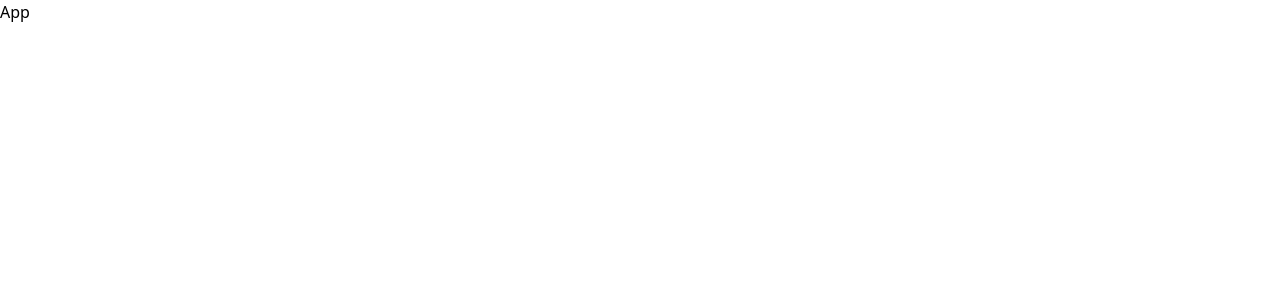
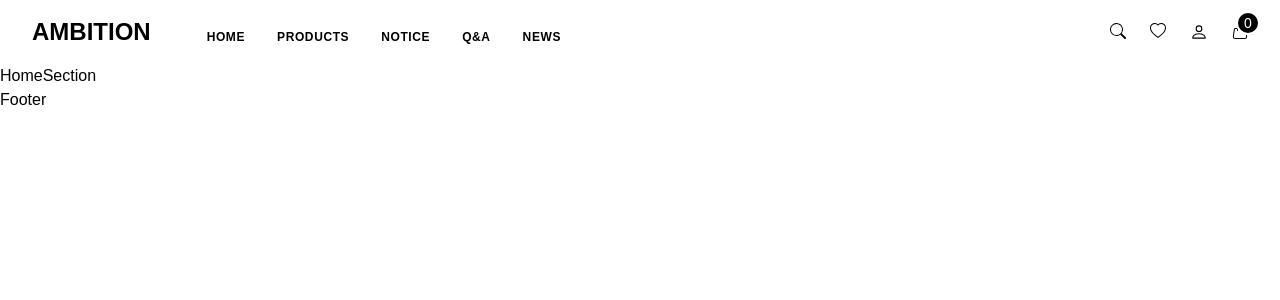
Before and after one commit to imkhanh/ecommerce-app-v1, a React (Create React App) app in the folder client/: page / in a window 1280 px wide. Shown: the top 300 px of the page. Built offline with nearby package versions, Linux system fonts and the light colour scheme.

Commit message:
create login/register modal

```diff
--- a/client/package.json
+++ b/client/package.json
@@ -43,7 +43,6 @@
 	},
 	"devDependencies": {
 		"autoprefixer": "^10.4.7",
-		"dotenv": "^16.0.1",
 		"postcss": "^8.4.14",
 		"tailwindcss": "^3.1.6"
 	}
--- a/client/src/App.js
+++ b/client/src/App.js
@@ -1,7 +1,19 @@
-import React from 'react';
+import React, { useReducer } from 'react';
+import { BrowserRouter, Routes, Route } from 'react-router-dom';
+import { LayoutContext, layoutReducer, layoutState, Home } from './components/Shop';
 
 const App = () => {
-	return <div>App</div>;
+	const [state, dispatch] = useReducer(layoutReducer, layoutState);
+
+	return (
+		<LayoutContext.Provider value={{ state, dispatch }}>
+			<BrowserRouter>
+				<Routes>
+					<Route path="/" element={<Home />} />
+				</Routes>
+			</BrowserRouter>
+		</LayoutContext.Provider>
+	);
 };
 
 export default App;
--- /dev/null
+++ b/client/src/components/Shop/Home/Home.js
@@ -0,0 +1,20 @@
+import React, { createContext, useReducer } from 'react';
+import Layout from '../Layout/Layout';
+
+export const HomeContext = createContext();
+
+const HomeSection = () => {
+	return <section>HomeSection</section>;
+};
+
+const Home = () => {
+	const [state, dispatch] = useReducer();
+
+	return (
+		<HomeContext.Provider value={{ state, dispatch }}>
+			<Layout children={<HomeSection />} />
+		</HomeContext.Provider>
+	);
+};
+
+export default Home;
--- /dev/null
+++ b/client/src/components/Shop/Layout/Footer.js
@@ -0,0 +1,7 @@
+import React from 'react';
+
+const Footer = () => {
+	return <div>Footer</div>;
+};
+
+export default Footer;
--- /dev/null
+++ b/client/src/components/Shop/Layout/Header.js
@@ -0,0 +1,59 @@
+import React, { useContext } from 'react';
+import { Link } from 'react-router-dom';
+import { BsHandbag, BsHeart, BsSearch, BsPerson } from 'react-icons/bs';
+import { LayoutContext } from './Layout';
+
+const Header = () => {
+	const { dispatch } = useContext(LayoutContext);
+
+	const links = [
+		{ label: 'Home', to: '/' },
+		{ label: 'Products', to: '/' },
+		{ label: 'Notice', to: '/' },
+		{ label: 'Q&A', to: '/' },
+		{ label: 'News', to: '/' },
+	];
+	return (
+		<header className="h-16 px-8 md:px-4 bg-white flex items-center justify-between">
+			<div className="flex items-end">
+				<div>
+					<Link to="/" className="text-2xl uppercase font-bold">
+						Ambition
+					</Link>
+				</div>
+				<nav className="ml-14">
+					<ul className="flex space-x-8 lg:space-x-6 sm:hidden">
+						{links.map((link, index) => {
+							return (
+								<li key={index}>
+									<Link to={`${link.to}`} className="text-xs font-semibold uppercase tracking-wider text-black">
+										{link.label}
+									</Link>
+								</li>
+							);
+						})}
+					</ul>
+				</nav>
+			</div>
+			<div className="flex space-x-6">
+				<div className="md:hidden">
+					<BsSearch />
+				</div>
+				<Link to="/user/wish-list">
+					<BsHeart />
+				</Link>
+				<div className="cursor-pointer select-none">
+					<span onClick={() => dispatch({ type: 'loginRegisterModal', payload: true })}>
+						<BsPerson className="text-lg" />
+					</span>
+				</div>
+				<div className="cursor-pointer relative">
+					<BsHandbag />
+					<span className="absolute -top-3 -right-3 w-6 h-6 bg-black text-white rounded-full border-2 border-white flex justify-center items-center text-sm">0</span>
+				</div>
+			</div>
+		</header>
+	);
+};
+
+export default Header;
--- /dev/null
+++ b/client/src/components/Shop/Layout/Layout.js
@@ -0,0 +1,19 @@
+import React, { createContext } from 'react';
+import Header from './Header';
+import Footer from './Footer';
+import LoginRegisterModal from '../LoginRegisterModal/LoginRegisterModal';
+
+export const LayoutContext = createContext();
+
+const Layout = ({ children }) => {
+	return (
+		<>
+			<Header />
+			<LoginRegisterModal />
+			<div>{children}</div>
+			<Footer />
+		</>
+	);
+};
+
+export default Layout;
--- /dev/null
+++ b/client/src/components/Shop/Layout/LayoutContext.js
@@ -0,0 +1,18 @@
+export const layoutState = {
+	loginRegisteModal: false,
+	cartModal: false,
+	mobileToggle: false,
+};
+
+export const layoutReducer = (state = layoutState, action) => {
+	switch (action.type) {
+		case 'mobileToggle':
+			return { ...state, mobileToggle: action.payload };
+		case 'cartModal':
+			return { ...state, cartModal: action.payload };
+		case 'loginRegisteModal':
+			return { ...state, loginRegisteModal: action.payload };
+		default:
+			return state;
+	}
+};
--- /dev/null
+++ b/client/src/components/Shop/LoginRegisterModal/Login.js
@@ -0,0 +1,33 @@
+import React from 'react';
+
+const Login = () => {
+	return (
+		<div className="py-4 px-12">
+			<div className="mb-8 space-y-4">
+				<h4 className="text-center text-base font-black uppercase">Ambition</h4>
+				<p className="text-center text-xl uppercase font-medium">
+					Your account <br /> for everything shop
+				</p>
+			</div>
+			<form>
+				<div className="mb-4 space-y-1">
+					<label htmlFor="email" className="text-sm text-black/80 font-medium">
+						Email Address
+					</label>
+					<input type="text" name="email" className="px-2 w-full h-10 border border-gray-200 rounded-sm bg-white focus:border-black outline-none" />
+				</div>
+				<div className="mb-4 space-y-1">
+					<label htmlFor="password" className="text-sm text-black/80 font-medium">
+						Password
+					</label>
+					<input type="password" name="password" className="px-2 w-full h-10 border border-gray-200 rounded-sm bg-white focus:border-black outline-none" />
+				</div>
+				<button type="submit" className="w-full h-10 text-xs uppercase font-medium tracking-wider text-white bg-black rounded-sm">
+					Login
+				</button>
+			</form>
+		</div>
+	);
+};
+
+export default Login;
--- /dev/null
+++ b/client/src/components/Shop/LoginRegisterModal/LoginRegisterModal.js
@@ -0,0 +1,24 @@
+import React, { useContext, useState } from 'react';
+import Login from './Login';
+import Register from './Register';
+import { LayoutContext } from '../Layout/Layout';
+
+const LoginRegisterModal = () => {
+	const { state, dispatch } = useContext(LayoutContext);
+	const [login, setLogin] = useState(true);
+
+	return (
+		<div>
+			<div onClick={() => dispatch({ type: 'loginRegisterModal', payload: false })} className={`${state.loginRegisterModal ? '' : 'hidden'} fixed inset-0 bg-black/30 z-20`} />
+			<div className={`${state.loginRegisterModal ? '' : 'hidden'} fixed top-1/2 left-1/2 transform -translate-x-1/2 -translate-y-1/2 bg-white max-w-sm w-full h-auto rounded-sm shadow-lg z-50`}>
+				{login ? <Login /> : <Register />}
+
+				<div onClick={() => setLogin(!login)} className="py-8 px-12 text-center">
+					<p className="text-xs text-black/50 hover:text-black hover:underline cursor-pointer select-none">{login ? 'Not a Member? Join us' : 'Already an account? Login'}</p>
+				</div>
+			</div>
+		</div>
+	);
+};
+
+export default LoginRegisterModal;
--- /dev/null
+++ b/client/src/components/Shop/LoginRegisterModal/Register.js
@@ -0,0 +1,43 @@
+import React from 'react';
+
+const Register = () => {
+	return (
+		<div className="py-4 px-12">
+			<div className="mb-8 space-y-4">
+				<h4 className="text-center text-base font-black uppercase">Ambition</h4>
+				<p className="text-center text-xl uppercase font-medium">Become a member shop</p>
+			</div>
+			<form>
+				<div className="mb-4 space-y-1">
+					<label htmlFor="fullname" className="text-sm text-black/80 font-medium">
+						Full name
+					</label>
+					<input type="text" name="fullname" className="px-2 w-full h-10 border border-gray-200 rounded-sm bg-white focus:border-black outline-none" />
+				</div>
+				<div className="mb-4 space-y-1">
+					<label htmlFor="username" className="text-sm text-black/80 font-medium">
+						User name
+					</label>
+					<input type="text" name="username" className="px-2 w-full h-10 border border-gray-200 rounded-sm bg-white focus:border-black outline-none" />
+				</div>
+				<div className="mb-4 space-y-1">
+					<label htmlFor="email" className="text-sm text-black/80 font-medium">
+						Email Address
+					</label>
+					<input type="text" name="email" className="px-2 w-full h-10 border border-gray-200 rounded-sm bg-white focus:border-black outline-none" />
+				</div>
+				<div className="mb-4 space-y-1">
+					<label htmlFor="password" className="text-sm text-black/80 font-medium">
+						Password
+					</label>
+					<input type="password" name="password" className="px-2 w-full h-10 border border-gray-200 rounded-sm bg-white focus:border-black outline-none" />
+				</div>
+				<button type="submit" className="w-full h-10 text-xs uppercase font-medium tracking-wider text-white bg-black rounded-sm">
+					Register
+				</button>
+			</form>
+		</div>
+	);
+};
+
+export default Register;
--- /dev/null
+++ b/client/src/components/Shop/index.js
@@ -0,0 +1,5 @@
+import { layoutReducer, layoutState } from './Layout/LayoutContext';
+import { LayoutContext } from './Layout/Layout';
+import Home from './Home/Home';
+
+export { LayoutContext, layoutReducer, layoutState, Home };
--- a/client/src/index.css
+++ b/client/src/index.css
@@ -1,6 +1,12 @@
 @tailwind base;
 @tailwind components;
 @tailwind utilities;
+@import url('https://fonts.googleapis.com/css2?family=Raleway:wght@300;400;500;600;700;800;900&display=swap');
 
+@layer base {
+	html {
+		font-family: 'Raleway', sans-serif;
+	}
+}
 @layer components {
 }
```
Also changed, not shown: 1 other file (tests, documents, lock files or other folders).
